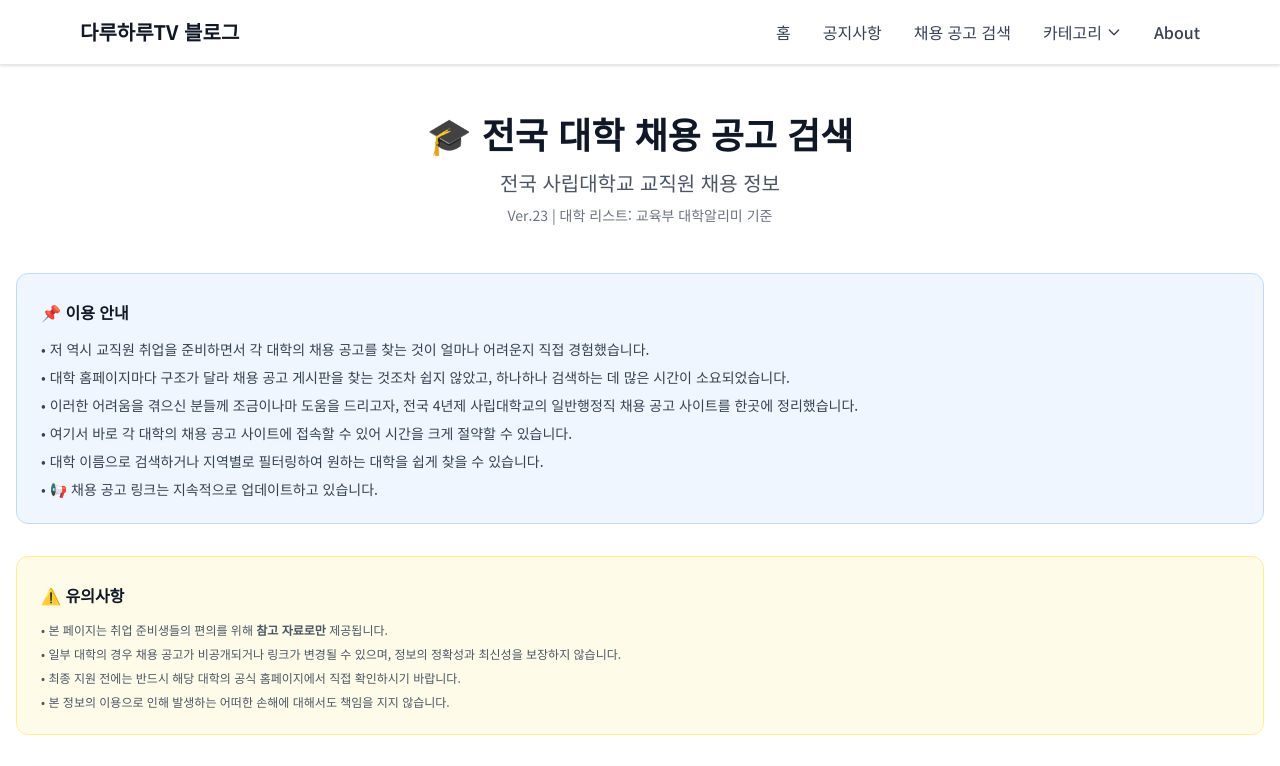
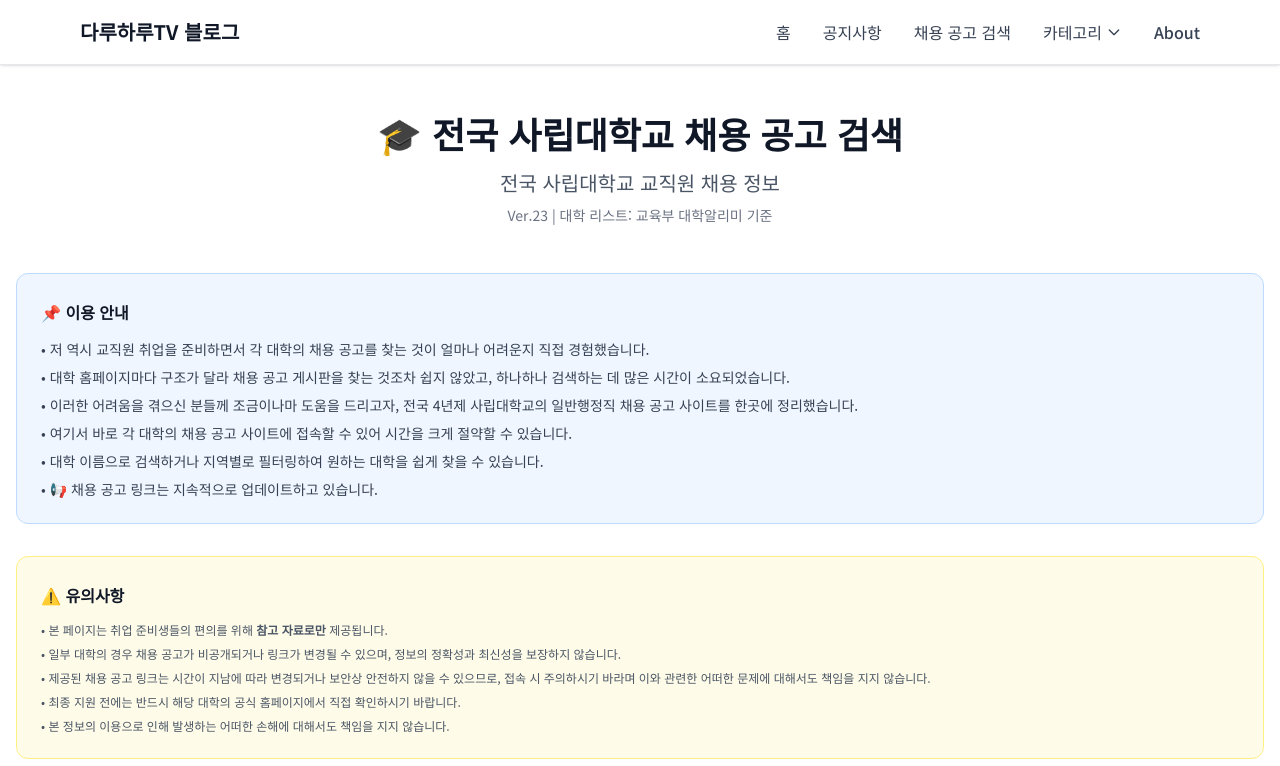
Before and after one commit to jsecolens/daruharutv-blog, a Next.js app: page /recruitment in a window 1280 px wide. Shown: the top 766 px of the page. Built offline with nearby package versions, Linux system fonts and the light colour scheme.

Commit message:
Update title and add security warning
- Change main title to '전국 사립대학교 채용 공고 검색'
- Add security warning about links in 유의사항
- Warn users links may change or become unsafe over time
- Add disclaimer about security-related issues

LOCAL COMMIT - NOT FOR DEPLOYMENT

```diff
--- a/src/app/recruitment/page.tsx
+++ b/src/app/recruitment/page.tsx
@@ -50,7 +50,7 @@ export default function RecruitmentPage() {
       {/* 헤더 */}
       <header className="text-center mb-12">
         <h1 className="text-4xl font-bold text-gray-900 mb-4">
-          🎓 전국 대학 채용 공고 검색
+          🎓 전국 사립대학교 채용 공고 검색
         </h1>
         <p className="text-xl text-gray-600 mb-2">
           전국 사립대학교 교직원 채용 정보
@@ -79,6 +79,7 @@ export default function RecruitmentPage() {
         <ul className="text-xs text-gray-600 space-y-2">
           <li>• 본 페이지는 취업 준비생들의 편의를 위해 <strong>참고 자료로만</strong> 제공됩니다.</li>
           <li>• 일부 대학의 경우 채용 공고가 비공개되거나 링크가 변경될 수 있으며, 정보의 정확성과 최신성을 보장하지 않습니다.</li>
+          <li>• 제공된 채용 공고 링크는 시간이 지남에 따라 변경되거나 보안상 안전하지 않을 수 있으므로, 접속 시 주의하시기 바라며 이와 관련한 어떠한 문제에 대해서도 책임을 지지 않습니다.</li>
           <li>• 최종 지원 전에는 반드시 해당 대학의 공식 홈페이지에서 직접 확인하시기 바랍니다.</li>
           <li>• 본 정보의 이용으로 인해 발생하는 어떠한 손해에 대해서도 책임을 지지 않습니다.</li>
         </ul>
```
